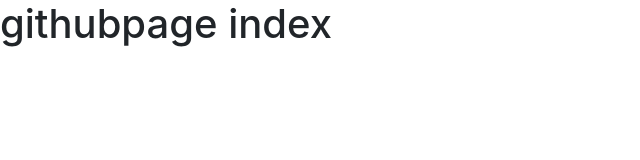
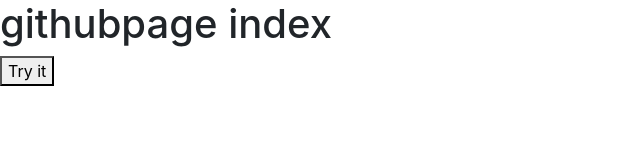
Before and after one commit to testingdev2020/rawData, a plain HTML site: page index.html in a window 1280 px wide. Shown: the whole page, without its empty margins (0-640 px from the left). Drawn offline with nearby package versions, Linux system fonts and the light colour scheme.

Commit message:
Update index.html

```diff
--- a/index.html
+++ b/index.html
@@ -11,7 +11,13 @@
   </head>
   <body>
     <h1>githubpage index</h1>
+<button onclick="click()">Try it</button>
 
+<script>
+function click() {
+  alert("github!");
+}
+</script>
 
     <script src="https://code.jquery.com/jquery-3.3.1.slim.min.js" integrity="sha384-q8i/X+965DzO0rT7abK41JStQIAqVgRVzpbzo5smXKp4YfRvH+8abtTE1Pi6jizo" crossorigin="anonymous"></script>
     <script src="https://cdnjs.cloudflare.com/ajax/libs/popper.js/1.14.7/umd/popper.min.js" integrity="sha384-UO2eT0CpHqdSJQ6hJty5KVphtPhzWj9WO1clHTMGa3JDZwrnQq4sF86dIHNDz0W1" crossorigin="anonymous"></script>
```
